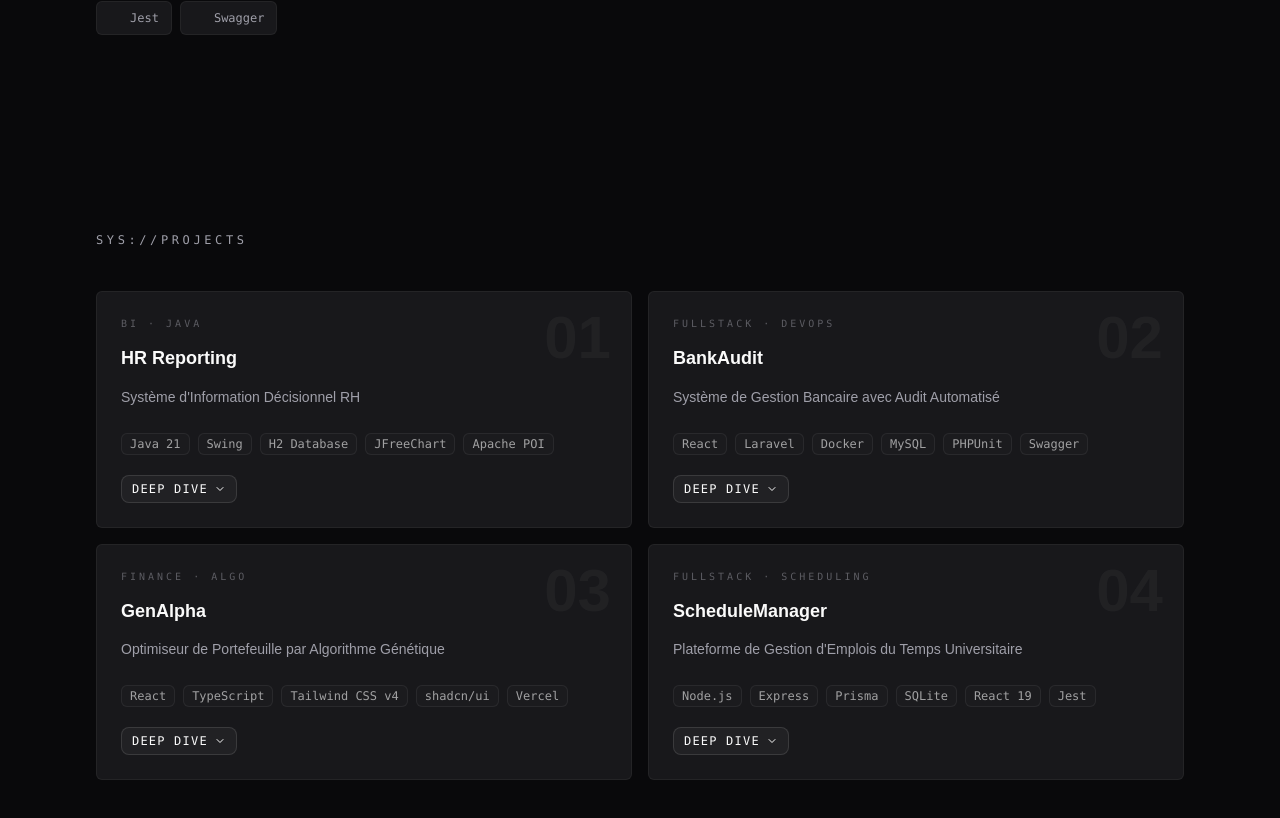
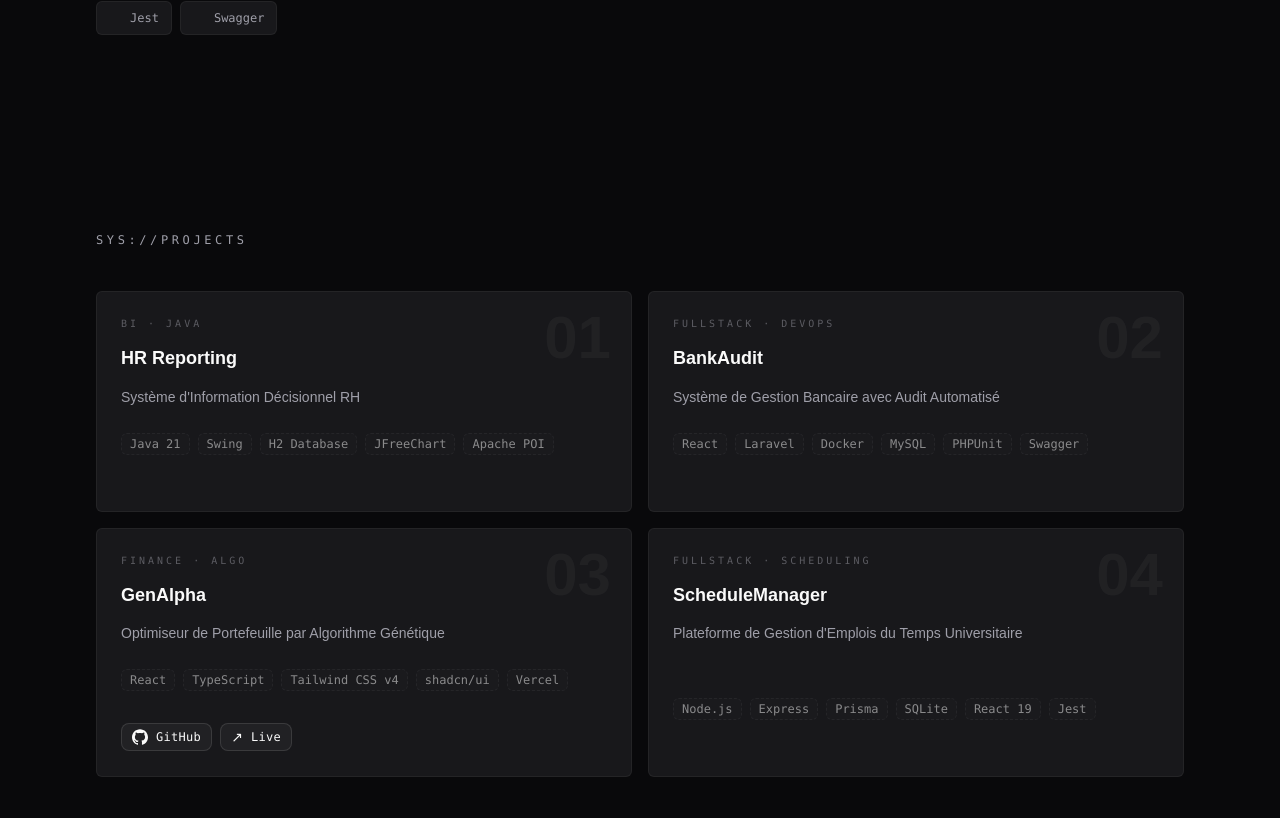
Before and after one commit to sanzouh/Portfolio, a React (Vite) app: page / in a window 1280 px wide. Shown: the part 2457-3275 px from the top of the page. Built offline with nearby package versions, Linux system fonts and the light colour scheme; some icons are missing.

Commit message:
fix: add smoother transition in Projects section

```diff
--- a/src/components/sections/Projects.tsx
+++ b/src/components/sections/Projects.tsx
@@ -15,8 +15,8 @@ export function Projects() {
     : null
 
   return (
-    <section id="projects" className="px-6 py-24 md:px-12 lg:px-24">
-      <div className="mx-auto w-full max-w-7xl">
+    <section id="projects" className="px-6 md:px-12 lg:px-24 py-24">
+      <div className="w-full max-w-7xl mx-auto relative">
         {/* Grid View */}
         <div
           className={cn(
@@ -24,11 +24,11 @@ export function Projects() {
             openProject ? "pointer-events-none opacity-0" : "opacity-100"
           )}
         >
-          <span className="font-mono text-xs tracking-[0.3em] text-muted-foreground uppercase">
+          <span className="text-xs font-mono tracking-[0.3em] text-muted-foreground uppercase">
             SYS://PROJECTS
           </span>
 
-          <div className="mt-10 grid grid-cols-1 gap-4 md:grid-cols-2">
+          <div className="mt-10 grid grid-cols-1 md:grid-cols-2 gap-4">
             {projects.map((project) => (
               <div
                 key={project.id}
@@ -40,7 +40,7 @@ export function Projects() {
               >
                 <span
                   aria-hidden
-                  className="absolute top-4 right-5 text-6xl leading-none font-black text-foreground/4 transition-colors select-none group-hover:text-primary/12"
+                  className="absolute right-5 top-4 select-none font-black leading-none text-6xl text-foreground/4 group-hover:text-primary/12 transition-colors"
                 >
                   {project.id}
                 </span>
@@ -49,7 +49,7 @@ export function Projects() {
                   {project.category}
                 </span>
 
-                <h3 className="text-lg leading-tight font-bold transition-colors group-hover:text-primary">
+                <h3 className="text-lg font-bold leading-tight group-hover:text-primary transition-colors">
                   {project.name}
                 </h3>
 
@@ -61,7 +61,7 @@ export function Projects() {
                   {project.tags.map((tag) => (
                     <span
                       key={tag}
-                      className="rounded-sm border border-border/60 bg-muted/30 px-2 py-0.5 font-mono text-xs text-foreground/60 transition-colors group-hover:border-border group-hover:text-foreground/70"
+                      className="rounded-sm border border-dashed border-border/50 bg-muted/20 px-2 py-0.5 font-mono text-xs text-foreground/50 transition-colors group-hover:border-border/70 group-hover:text-foreground/60"
                     >
                       {tag}
                     </span>
@@ -69,31 +69,38 @@ export function Projects() {
                 </div>
 
                 <div
-                  className="flex items-center gap-2 pt-1"
+                  className="flex items-center gap-2 pt-4"
                   onClick={(e) => e.stopPropagation()}
                 >
-                  <Button
-                    variant="outline"
-                    size="sm"
-                    className="gap-1.5 border-border/60 font-mono text-xs tracking-widest hover:border-primary hover:bg-primary/10 hover:text-primary"
-                  >
-                    DEEP DIVE
-                    <ChevronDown className="size-3" />
-                  </Button>
-
                   {project.github && (
                     <a
                       href={project.github}
                       target="_blank"
                       rel="noopener noreferrer"
-                      title="GitHub"
                     >
                       <Button
-                        variant="ghost"
-                        size="icon"
-                        className="size-8 hover:bg-primary/10 hover:text-primary"
+                        variant="outline"
+                        size="sm"
+                        className="gap-2 border-border/60 hover:border-primary hover:bg-primary/10 hover:text-primary"
                       >
                         <GithubIcon className="size-4" />
+                        <span className="font-mono text-xs tracking-wide">GitHub</span>
+                      </Button>
+                    </a>
+                  )}
+                  {project.live && (
+                    <a
+                      href={project.live}
+                      target="_blank"
+                      rel="noopener noreferrer"
+                    >
+                      <Button
+                        variant="outline"
+                        size="sm"
+                        className="gap-2 border-border/60 hover:border-primary hover:bg-primary/10 hover:text-primary"
+                      >
+                        <span className="text-sm leading-none">↗</span>
+                        <span className="font-mono text-xs tracking-wide">Live</span>
                       </Button>
                     </a>
                   )}
@@ -103,13 +110,13 @@ export function Projects() {
           </div>
         </div>
 
-        {/* Detail View */}
+        {/* Detail View - Absolute Overlay */}
         <div
           className={cn(
-            "transition-all duration-500 ease-in-out",
+            "absolute inset-0 top-0 left-0 transition-all duration-500 ease-in-out",
             openProject
-              ? "translate-y-0 opacity-100"
-              : "pointer-events-none absolute translate-y-10 opacity-0"
+              ? "opacity-100 pointer-events-auto"
+              : "opacity-0 pointer-events-none"
           )}
         >
           {openProject && (
@@ -132,25 +139,25 @@ export function Projects() {
                 {/* Left: Summary */}
                 <div className="space-y-6">
                   <div>
-                    <span className="font-mono text-[10px] tracking-[0.3em] text-muted-foreground/50 uppercase">
+                    <span className="font-mono text-[10px] tracking-[0.3em] text-muted-foreground/40 uppercase">
                       {openProject.category}
                     </span>
-                    <h1 className="mt-3 text-3xl font-bold text-primary">
+                    <h1 className="mt-2 text-4xl font-black text-primary leading-tight">
                       {openProject.name}
                     </h1>
                   </div>
 
                   <div>
-                    <h2 className="mb-3 text-sm font-semibold tracking-wide text-muted-foreground uppercase">
+                    <h2 className="mb-3 text-xs font-semibold text-muted-foreground/50 uppercase tracking-[0.15em]">
                       Overview
                     </h2>
-                    <p className="text-base leading-relaxed text-muted-foreground">
+                    <p className="text-base leading-relaxed text-foreground">
                       {openProject.shortDesc}
                     </p>
                   </div>
 
                   <div>
-                    <h2 className="mb-3 text-sm font-semibold tracking-wide text-muted-foreground uppercase">
+                    <h2 className="mb-3 text-xs font-semibold text-muted-foreground/50 uppercase tracking-[0.15em]">
                       Technical Details
                     </h2>
                     <p className="text-sm leading-relaxed text-muted-foreground">
@@ -159,7 +166,7 @@ export function Projects() {
                   </div>
 
                   <div>
-                    <h2 className="mb-3 text-sm font-semibold tracking-wide text-muted-foreground uppercase">
+                    <h2 className="mb-3 text-xs font-semibold text-muted-foreground/50 uppercase tracking-[0.15em]">
                       Technologies
                     </h2>
                     <div className="flex flex-wrap gap-2">
@@ -175,13 +182,13 @@ export function Projects() {
                   </div>
 
                   {(openProject.github || openProject.live) && (
-                    <div className="flex gap-4 pt-4">
+                    <div className="flex gap-4 pt-4 border-t border-border/30 pt-6">
                       {openProject.github && (
                         <a
                           href={openProject.github}
                           target="_blank"
                           rel="noopener noreferrer"
-                          className="inline-flex items-center gap-2 font-mono text-sm text-primary transition-colors hover:text-primary/70"
+                          className="inline-flex items-center gap-2 font-mono text-xs text-primary transition-colors hover:text-primary/70"
                         >
                           <GithubIcon className="size-4" />
                           Source code
@@ -192,7 +199,7 @@ export function Projects() {
                           href={openProject.live}
                           target="_blank"
                           rel="noopener noreferrer"
-                          className="inline-flex items-center gap-2 font-mono text-sm text-primary transition-colors hover:text-primary/70"
+                          className="inline-flex items-center gap-2 font-mono text-xs text-primary transition-colors hover:text-primary/70"
                         >
                           ↗ Live demo
                         </a>
@@ -211,12 +218,12 @@ export function Projects() {
                     />
                   </div>
                   <div className="rounded-sm border border-primary/20 bg-primary/5 p-4">
-                    <p className="mb-2 font-mono text-xs tracking-[0.2em] text-primary/60 uppercase">
+                    <p className="text-xs font-mono tracking-[0.2em] text-primary/60 uppercase mb-2">
                       Project Preview
                     </p>
                     <p className="text-sm leading-relaxed text-muted-foreground">
-                      This project showcases {openProject.name}. Click the links
-                      above to explore the source code or visit the live demo.
+                      This project showcases {openProject.name}. Click the links above to explore
+                      the source code or visit the live demo.
                     </p>
                   </div>
                 </div>
--- a/src/data/portfolio.ts
+++ b/src/data/portfolio.ts
@@ -55,21 +55,39 @@ export const services = [
 ] as const
 
 export const stack = [
-  "Node.js", "Express", "NestJS",
-  "React", "Next.js", "TypeScript",
-  "Docker", "GitHub Actions", "Jenkins",
-  "PostgreSQL", "MySQL", "MongoDB", "Prisma",
-  "Laravel", "Spring Boot",
-  "Tailwind CSS", "shadcn/ui",
-  "Jest", "Swagger",
+  "Node.js",
+  "Express",
+  "NestJS",
+  "React",
+  "Next.js",
+  "TypeScript",
+  "Docker",
+  "GitHub Actions",
+  "Jenkins",
+  "PostgreSQL",
+  "MySQL",
+  "MongoDB",
+  "Prisma",
+  "Laravel",
+  "Spring Boot",
+  "Tailwind CSS",
+  "shadcn/ui",
+  "Jest",
+  "Swagger",
 ] as const
 
 export const stackCategories = [
-  { label: "Backend",  items: ["Node.js", "Express", "NestJS", "Laravel", "Spring Boot"] },
-  { label: "Frontend", items: ["React", "Next.js", "TypeScript", "Tailwind CSS", "shadcn/ui"] },
-  { label: "DevOps",   items: ["Docker", "GitHub Actions", "Jenkins"] },
+  {
+    label: "Backend",
+    items: ["Node.js", "Express", "NestJS", "Laravel", "Spring Boot"],
+  },
+  {
+    label: "Frontend",
+    items: ["React", "Next.js", "TypeScript", "Tailwind CSS", "shadcn/ui"],
+  },
+  { label: "DevOps", items: ["Docker", "GitHub Actions", "Jenkins"] },
   { label: "Database", items: ["PostgreSQL", "MySQL", "MongoDB", "Prisma"] },
-  { label: "Tooling",  items: ["Jest", "Swagger"] },
+  { label: "Tooling", items: ["Jest", "Swagger"] },
 ] as const
 
 export type Project = {
@@ -114,8 +132,8 @@ export const projects: Project[] = [
     category: "FINANCE · ALGO",
     name: "GenAlpha",
     tags: ["React", "TypeScript", "Tailwind CSS v4", "shadcn/ui", "Vercel"],
-    github: null,
-    live: null,
+    github: "https://github.com/sanzouh/GenAlpha-CICD",
+    live: "https://genalpha-cicd.vercel.app/",
     screenshot: null,
     shortDesc: "Optimiseur de Portefeuille par Algorithme Génétique",
     deepDive:
```
